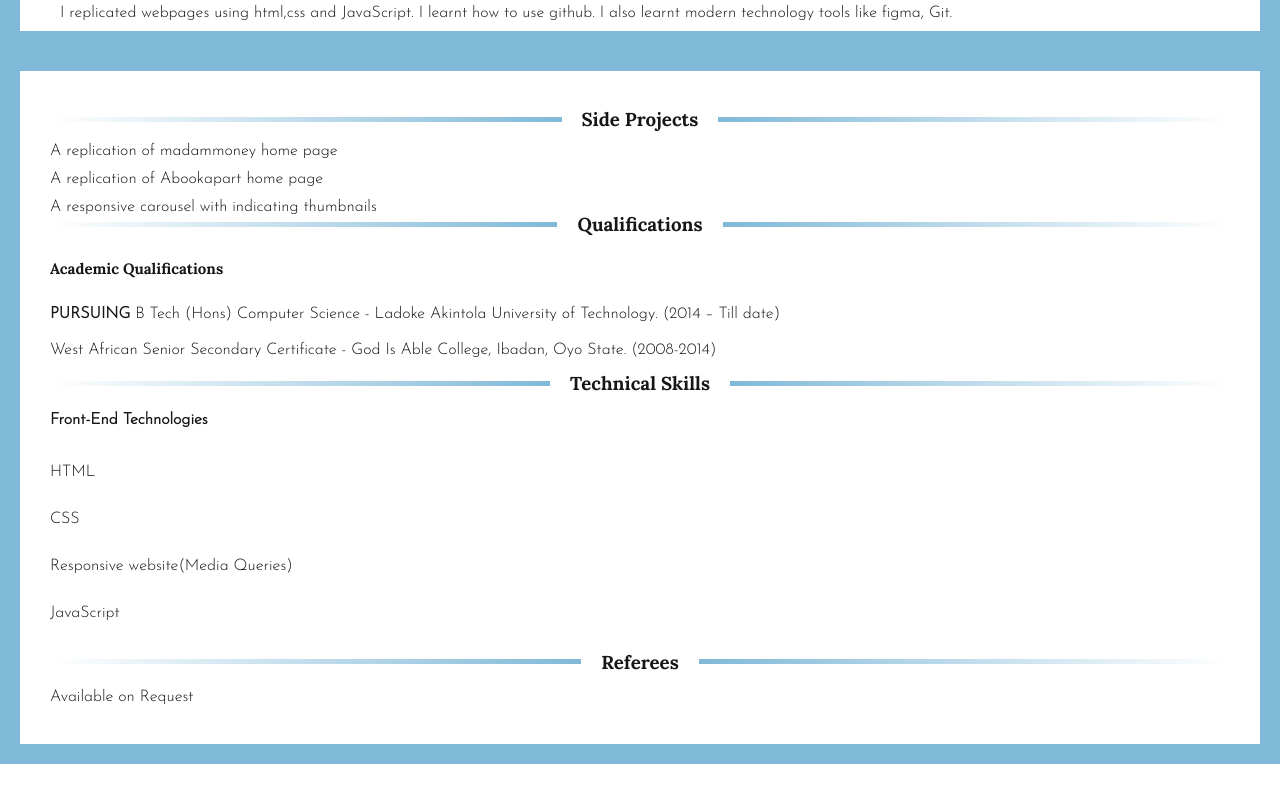
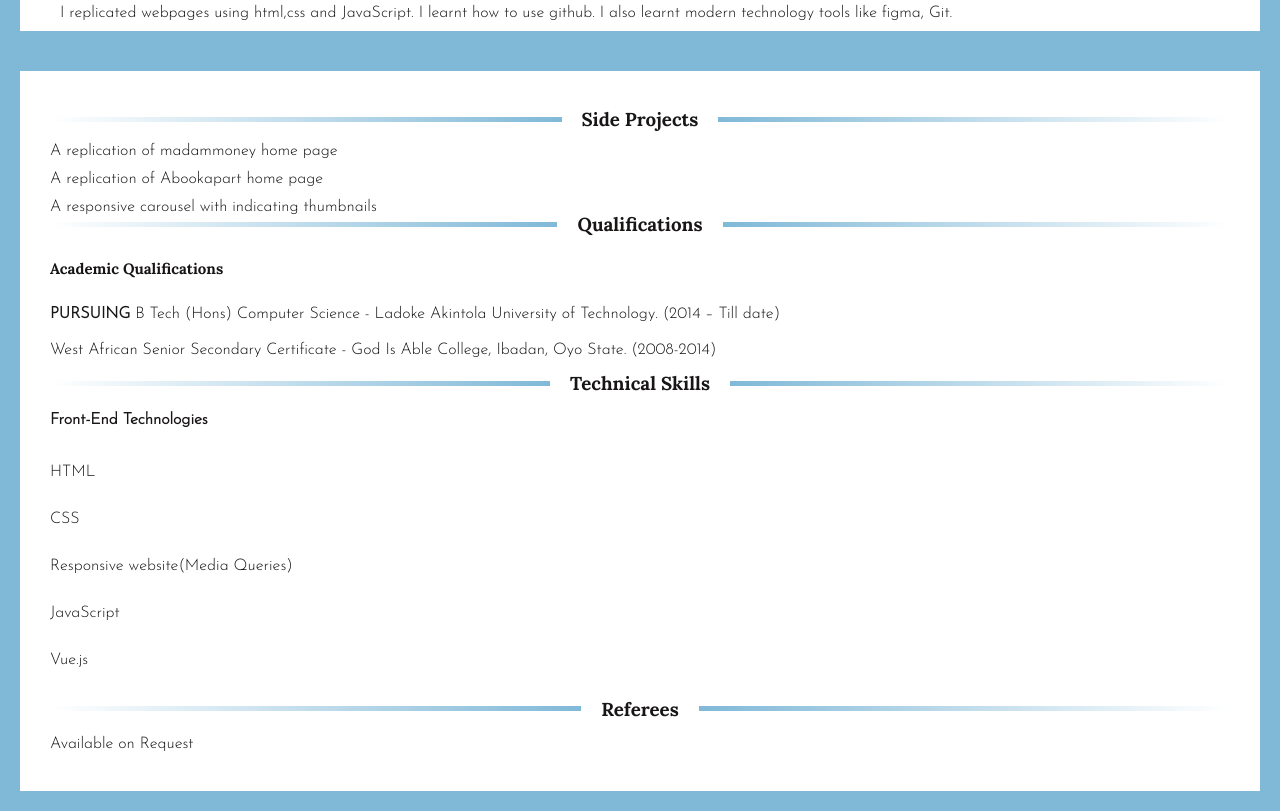
Before and after one commit to dammieayokanmi/MY-CV, a website: page index.html in a window 1280 px wide. Shown: the part 485-1296 px from the top of the page. Before the commit the page ends 1249 px from the top, so only its background shows below. Drawn offline with Linux system fonts and the light colour scheme.

Commit message:
added to my list of skills

```diff
--- a/index.html
+++ b/index.html
@@ -174,6 +174,11 @@ property="twitter:image"
                             JavaScript
                             <!-- -<progress value="20" max="100">JavaScript</progress> -->
                         </p>
+                        <p class="front-end_item">
+                            Vue.js
+                            <!-- -<progress value="20" max="100">JavaScript</progress> -->
+                        </p>
+
                     </div>
                 </div>
             </section>
```
